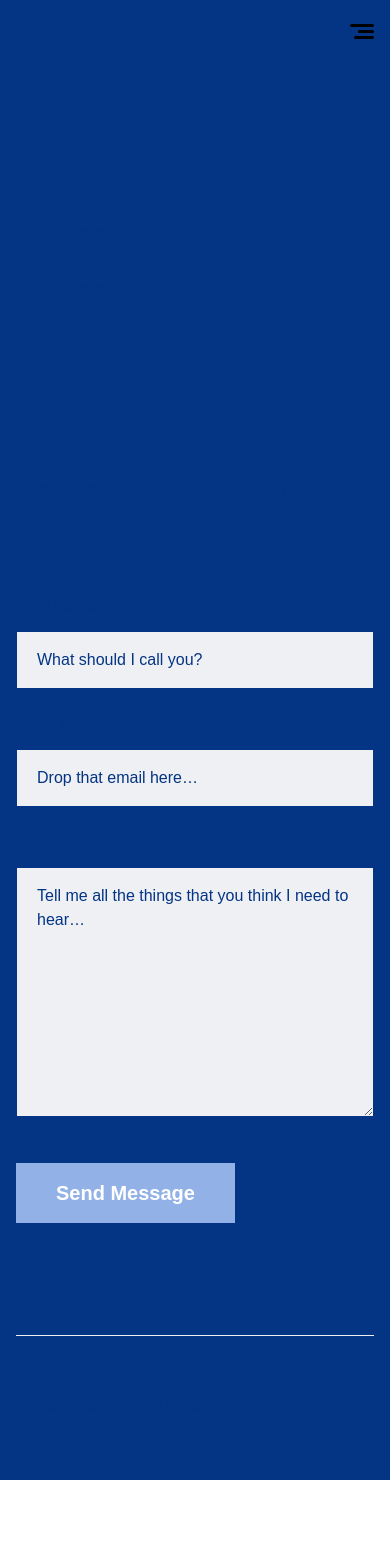
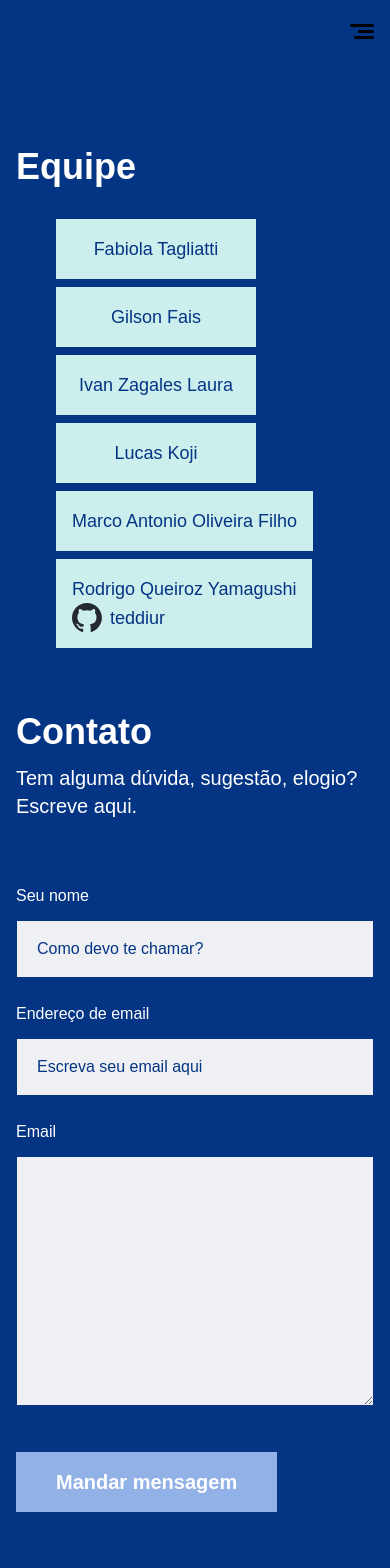
Before and after one commit to lucascmreis/pet-tech-2, a React (Create React App) app: page /contato in a window 390 px wide. Shown: the top 1568 px of the page. Before the commit the page ends 1480 px from the top, so only its background shows below. Built offline with nearby package versions, Linux system fonts and the light colour scheme; no server answers.

Commit message:
change sobre nos and hospitals

```diff
--- a/src/components/Header/index.tsx
+++ b/src/components/Header/index.tsx
@@ -40,7 +40,7 @@ const Header = () => {
                             <div
                                 className="absolute left-0 bottom-0 z-20 h-0 w-full opacity-75 transition-all group-hover:h-2 group-hover:bg-yellow"
                             ></div>
-                            <Link to="/contact"
+                            <Link to="/contato"
                                 className="relative z-30 block px-2 font-body text-lg font-medium  transition-colors group-hover:text-green text-white dark:group-hover:text-secondary"
                             >Contato</Link>
                         </li>
--- a/src/pages/contact/index.tsx
+++ b/src/pages/contact/index.tsx
@@ -1,5 +1,5 @@
+import Footer from '../../components/Footer'
 import Header from '../../components/Header'
-import Footer from '../../components/Footer'
 
 const Contact = () => {
     return (
@@ -7,78 +7,85 @@ const Contact = () => {
             <Header />
             <div className="container mx-auto">
                 <div className="pt-16 lg:pt-20">
-                <h1
-                        className="pb-8 pt-5 font-body text-4xl font-semibold text-primary dark:text-white md:text-5xl lg:text-6xl"
+                    <h1
+                        className="pb-8 pt-5 font-body text-4xl font-semibold  text-white dark:text-white md:text-5xl lg:text-6xl"
                     >
                         Equipe
                     </h1>
-                    <ul className="list-disc pl-10">
-                        <li className="font-body text-lg font-light text-primary dark:text-white">
-                            <span className="font-medium">Nome</span>
+                    <ul className="list-disc pl-10 flex flex-wrap gap-2">
+                        <li className="font-body text-lg font-light text-primary p-4 min-w-[200px] text-center list-none border-green-dark bg-green-light dark:text-white">
+                            <span className="font-medium">Fabiola Tagliatti</span>
                         </li>
-                        <li className="font-body text-lg font-light text-primary dark:text-white">
-                            <span className="font-medium">Nome</span>
+                        <li className="font-body text-lg font-light  text-primary p-4 min-w-[200px] text-center list-none border-green-dark bg-green-light dark:text-white">
+                            <span className="font-medium">Gilson Fais</span>
                         </li>
-                        <li className="font-body text-lg font-light text-primary dark:text-white">
-                            <span className="font-medium">Nome</span>
+                        <li className="font-body text-lg font-light  text-primary p-4 min-w-[200px] text-center list-none border-green-dark bg-green-light dark:text-white">
+                            <span className="font-medium">Ivan Zagales Laura</span>
                         </li>
-                        <li className="font-body text-lg font-light text-primary dark:text-white">
-                            <span className="font-medium">Nome</span>
+                        <li className="font-body text-lg font-light  text-primary p-4 min-w-[200px] text-center list-none border-green-dark bg-green-light dark:text-white">
+                            <span className="font-medium">Lucas Koji</span>
+                        </li>
+                        <li className="font-body text-lg font-light  text-primary p-4 min-w-[200px] text-center list-none border-green-dark bg-green-light dark:text-white">
+                            <span className="font-medium">Marco Antonio Oliveira Filho</span>
+                        </li>
+                        <li className="font-body text-lg font-light  text-primary p-4 min-w-[200px] text-center list-none border-green-dark bg-green-light dark:text-white">
+                            <span className="font-medium">Rodrigo Queiroz Yamagushi</span>
+                            <a href="https://github.com/teddiur/" target="_blank"className='flex items-center gap-2'>
+                                <img src="github-mark.svg" alt="rodrigo github" height={30} width={30} />teddiur
+                            </a>
                         </li>
                     </ul>
                 </div>
                 <div className="py-16 lg:py-20">
                     <h1
-                        className="font-body text-4xl font-semibold text-primary dark:text-white md:text-5xl lg:text-6xl"
+                        className="font-body text-4xl font-semibold  text-white dark:text-white md:text-5xl lg:text-6xl"
                     >
                         Contato
                     </h1>
                     <div className="pr-2 pt-3 sm:pt-0">
-                        <p className="font-body text-xl font-light text-primary dark:text-white">
-                            Got a question or proposal, or just want to say hello? Go ahead. You know what to do.
+                        <p className="font-body text-xl font-light  text-white dark:text-white">
+                            Tem alguma dúvida, sugestão, elogio? Escreve aqui.
                         </p>
                     </div>
                     <form className="pt-16">
                         <div className="flex flex-col sm:flex-row">
                             <div className="w-full sm:mr-3 sm:w-1/2">
                                 <label
-                                    className="block pb-3 font-body font-medium text-primary dark:text-white"
-                                >Your Name</label>
+                                    className="block pb-3 font-body font-medium  text-white dark:text-white"
+                                >Seu nome</label>
                                 <input
                                     type="text"
                                     id="name"
-                                    placeholder="What should I call you?"
-                                    className="w-full border border-primary bg-grey-lightest px-5 py-4 font-body font-light text-primary placeholder-primary transition-colors focus:border-secondary focus:outline-none focus:ring-2 focus:ring-secondary dark:text-white"
+                                    placeholder="Como devo te chamar?"
+                                    className="w-full border border-primary bg-grey-lightest px-5 py-4 font-body font-light  text-white placeholder-primary transition-colors focus:border-secondary focus:outline-none focus:ring-2 focus:ring-secondary dark:text-white"
                                 />
                             </div>
                             <div className="w-full pt-6 sm:ml-3 sm:w-1/2 sm:pt-0">
                                 <label
-                                    className="block pb-3 font-body font-medium text-primary dark:text-white"
-                                >Email Address</label>
+                                    className="block pb-3 font-body font-medium  text-white dark:text-white"
+                                >Endereço de email</label>
                                 <input
                                     type="email"
                                     id="email"
-                                    placeholder="Drop that email here…"
-                                    className="w-full border border-primary bg-grey-lightest px-5 py-4 font-body font-light text-primary placeholder-primary transition-colors focus:border-secondary focus:outline-none focus:ring-2 focus:ring-secondary dark:text-white"
+                                    placeholder="Escreva seu email aqui"
+                                    className="w-full border border-primary bg-grey-lightest px-5 py-4 font-body font-light  text-white placeholder-primary transition-colors focus:border-secondary focus:outline-none focus:ring-2 focus:ring-secondary dark:text-white"
                                 />
                             </div>
                         </div>
                         <div className="w-full pt-6 sm:pt-10">
-                            <label
-                                className="block pb-3 font-body font-medium text-primary dark:text-white"
-                            >Email Address</label>
+                            <label className="block pb-3 font-body font-medium  text-white dark:text-white"
+                            >Email</label>
                             <textarea
                                 id="message"
                                 cols={30}
                                 rows={9}
-                                placeholder="Tell me all the things that you think I need to hear…"
-                                className="w-full border border-primary bg-grey-lightest px-5 py-4 font-body font-light text-primary placeholder-primary transition-colors focus:border-secondary focus:outline-none focus:ring-2 focus:ring-secondary dark:text-white"
+                                className="w-full border border-primary bg-grey-lightest px-5 py-4 font-body font-light  text-white placeholder-primary transition-colors focus:border-secondary focus:outline-none focus:ring-2 focus:ring-secondary dark:text-white"
                             ></textarea>
                         </div>
                         <button
                             className="mt-10 mb-12 block bg-secondary px-10 py-4 text-center font-body text-xl font-semibold text-white transition-colors hover:bg-green sm:inline-block sm:text-left sm:text-2xl"
                         >
-                            Send Message
+                            Mandar mensagem
                         </button>
                     </form>
                 </div>
--- a/src/pages/hospitals/styledHospitals.jsx
+++ b/src/pages/hospitals/styledHospitals.jsx
@@ -66,12 +66,13 @@ items-center
 
 export const Button = tw.button`
 rounded
-bg-green-300
+bg-green
 p-2
 border-2
 outline-2
 outline
 mt-2
+text-white
 `
 
 export const Form = tw.form`
@@ -87,4 +88,5 @@ border-b-2
 `
 
 export const ErrorMessage = tw.p`
-text-pink-500`
+text-pink
+`
--- a/tailwind.config.js
+++ b/tailwind.config.js
@@ -27,6 +27,7 @@ module.exports = {
       "grey-lighter": "#eceef1",
       "grey-light": "#ccd7e0",
       grey: "#adb6c4",
+      pink: 'rgb(248 113 113)'
     },
 
     border: {
```
Also changed, not shown: src/pages/home/Home.tsx (+5 -5 lines), src/pages/hospitals/Hospitals.tsx (+7 -7 lines), public/github-mark.svg (added).
